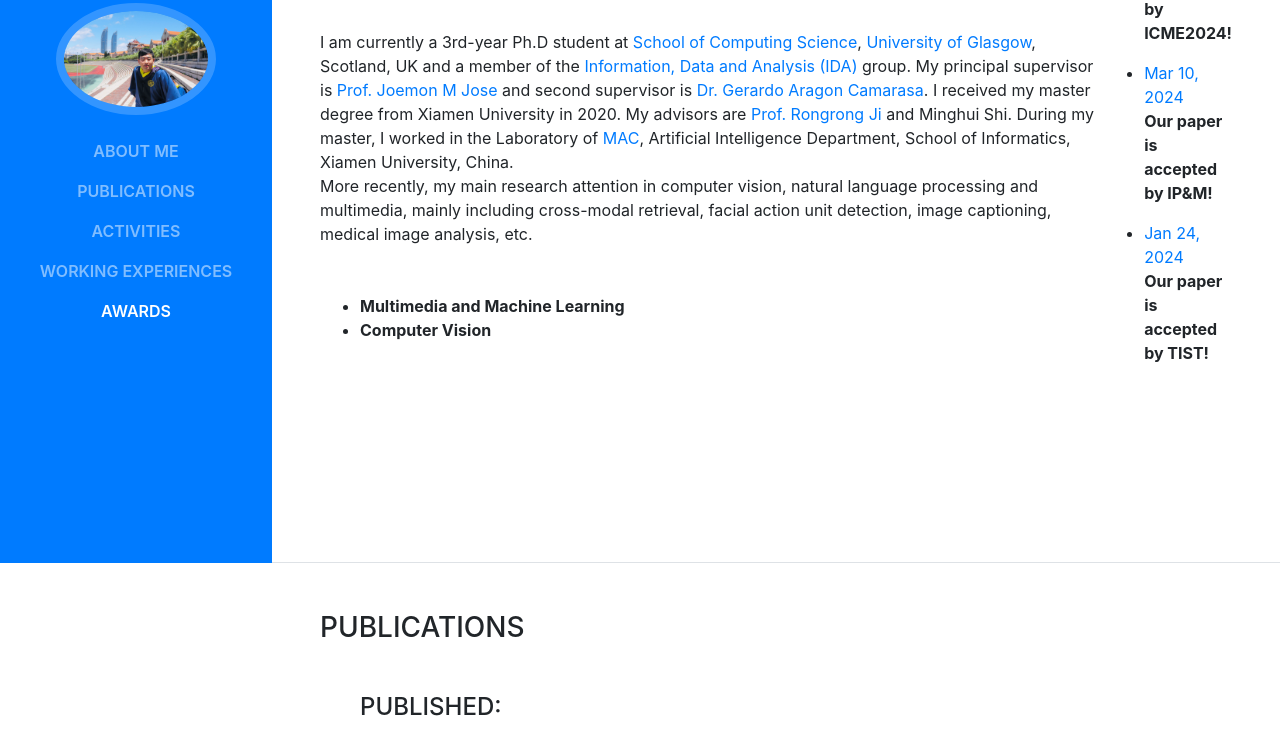
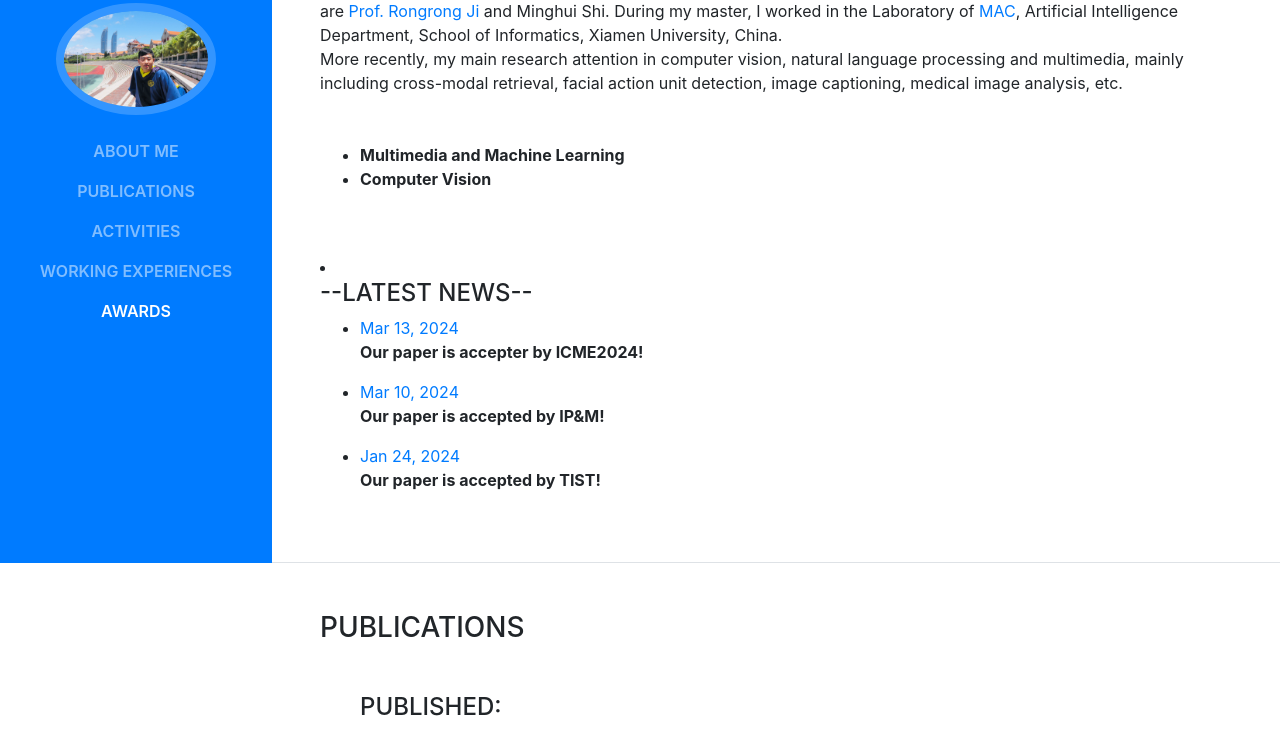
Before and after one commit to XuriGe1995/XuriGe1995.github.io, a website with bundled scripts: page index.html in a window 1280 px wide. Shown: the part 237-970 px from the top of the page. Built offline with nearby package versions, Linux system fonts and the light colour scheme; some icons are missing; a web font is replaced by a local one.

Commit message:
HomePage

```diff
--- a/index.html
+++ b/index.html
@@ -100,11 +100,9 @@
           </li>
         </ul>
         <br>
-      </div>
 
-        <div class="news-sidebar" >
 	<li>
-        <h4 id="latest-news">Latest News</h4>
+        <h4 id="latest-news">--Latest News--</h4>
 
             <ul>
                 <li>
```
